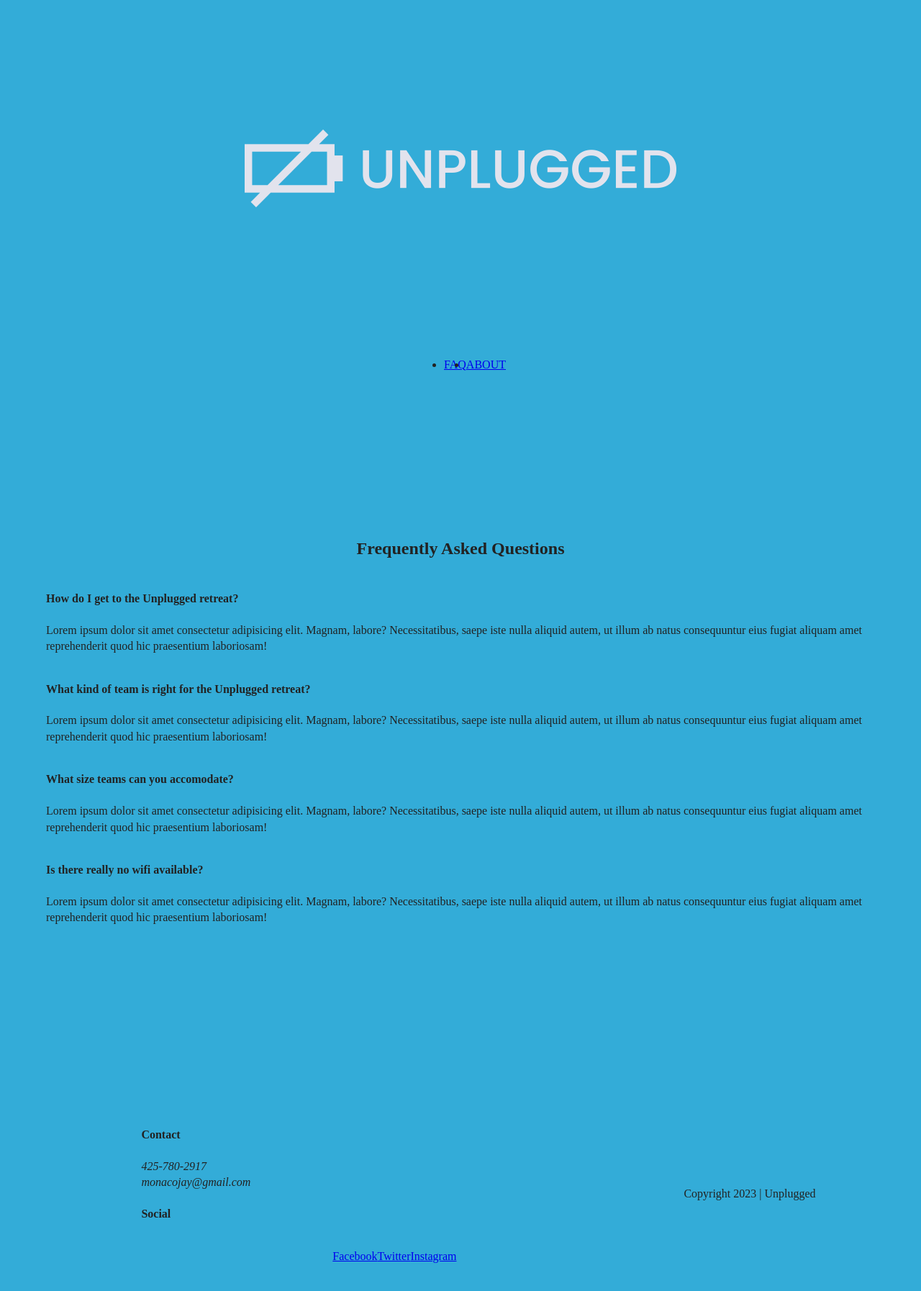
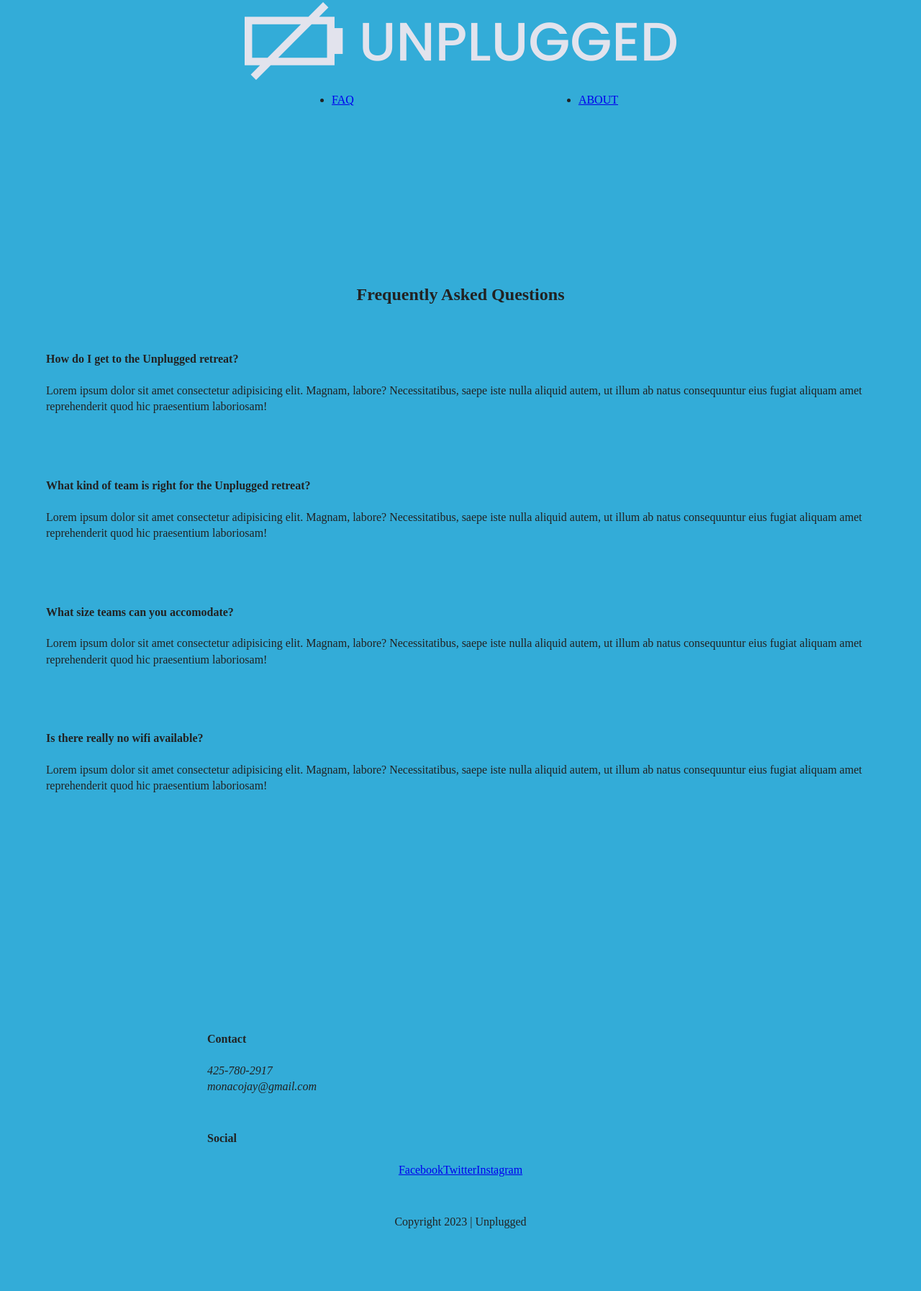
Before and after one commit to monacojay/unplugged-site, a website: page faq/index.html in a window 1280 px wide. Shown: the part 12-1806 px from the top of the page at 72% size. After the commit the page ends 1722 px from the top, so only its background shows below. Drawn offline with Linux system fonts and the light colour scheme.

Commit message:
styled section parts

```diff
--- a/css/main.css
+++ b/css/main.css
@@ -108,11 +108,22 @@ header, footer {
   flex-flow: row wrap;
 }
 
+header {
+  padding: 15px;
+}
+
 header .content-wrapper {
   display: flex;
   justify-content: center;
   align-items: center;
   flex-flow: row wrap;
+  margin: 0;
+}
+
+.header-divider {
+  width: 100%;
+  height: 1px;
+  margin: 0;
 }
 
 header nav {
@@ -123,15 +134,44 @@ header nav {
   width: 60%;
 }
 
+
 header nav ul {
   display: flex;
   justify-content: space-around;
+  width: 100%;
+}
+
+footer {
+  flex-direction: column;
+}
+
+footer p {
+  margin: 0;
+}
+
+footer .content-wrapper {
+  width: 55%;
+  margin: 50px;
+}
+
+footer .contact {
+  margin-bottom: 50px;;
 }
 
 footer .social-icons {
   display: flex;
   justify-content: center;
   align-items: center;
+}
+
+footer .social-icons {
+  display: flex;
+  justify-content: center;
+  align-items: center;
+}
+
+footer .copyright {
+  margin: 20px o;
 }
 
 /* Mobile */
@@ -155,11 +195,24 @@ aside {
   flex-flow: row wrap;
 }
 
+.features h2 {
+  margin-bottom: 60px;
+}
+
+.features article {
+  width: 63%;
+  margin: 30px 0;
+}
+
 .features .features-items {
   display: flex;
   justify-content: center;
   align-items: center;
   flex-flow: row wrap;
+}
+
+.features p {
+  margin: 0;
 }
 
 .reviews {
@@ -168,9 +221,13 @@ aside {
   flex-flow: row wrap;
 }
 
-footer .content-wrapper {
+.reviews h2 {
+  margin-bottom: 40px;
+}
+
+.reviews h3 {
   width: 55%;
-  margin: 50px;
+  margin: 20px 0;
 }
 
 /* About Page */
@@ -189,6 +246,10 @@ footer .content-wrapper {
   flex-flow: row wrap;
 }
 
+.contact-content {
+  margin: 0;
+}
+
 /* FAQ Page */
 
 .faq {
@@ -205,6 +266,13 @@ footer .content-wrapper {
   flex-flow: row wrap;
 }
 
+.faq h2 {
+  margin-bottom: 40px;
+}
+
+.faq-content {
+  margin-bottom: 50px;
+}
 
 /* ==========================================================================
    Helper classes
```
